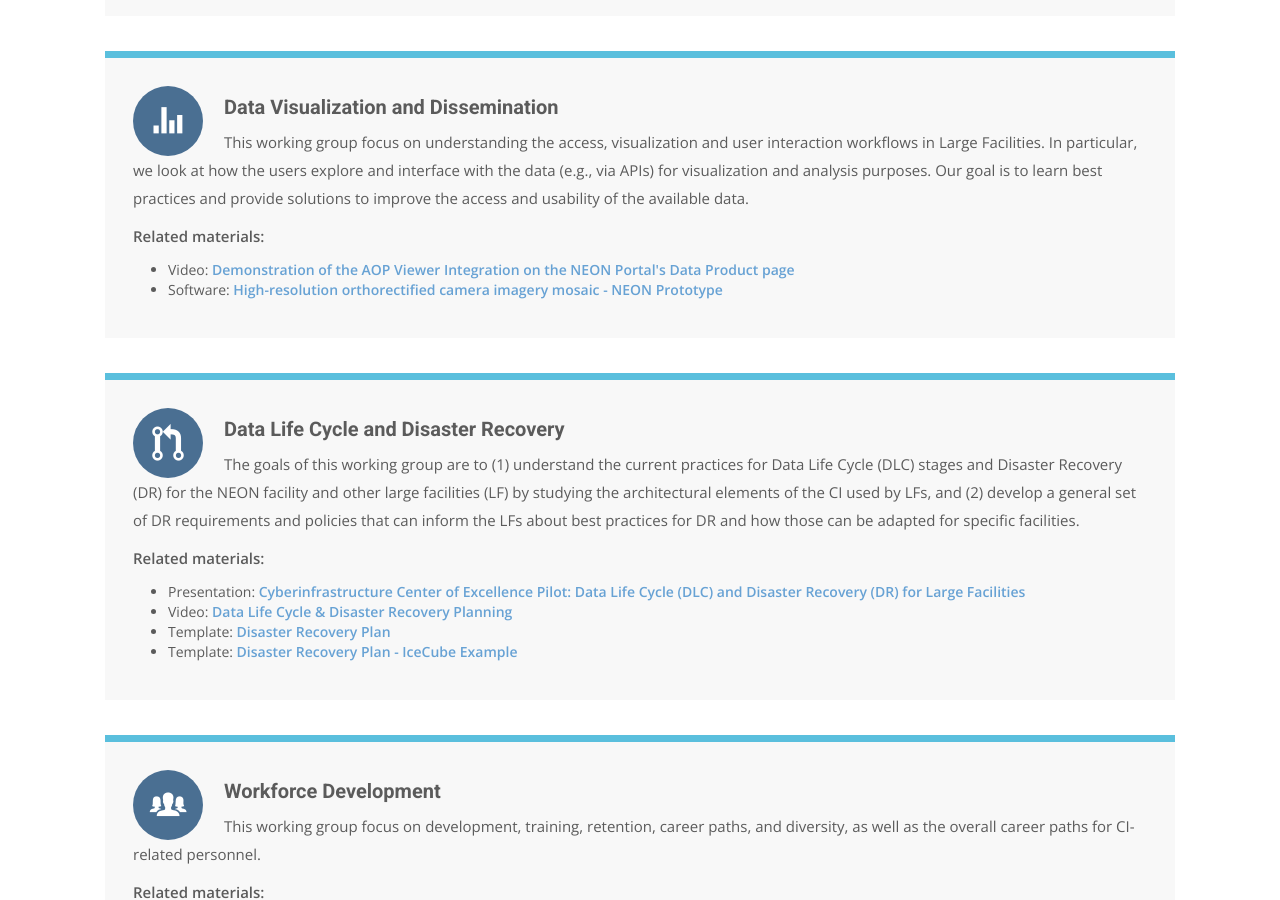
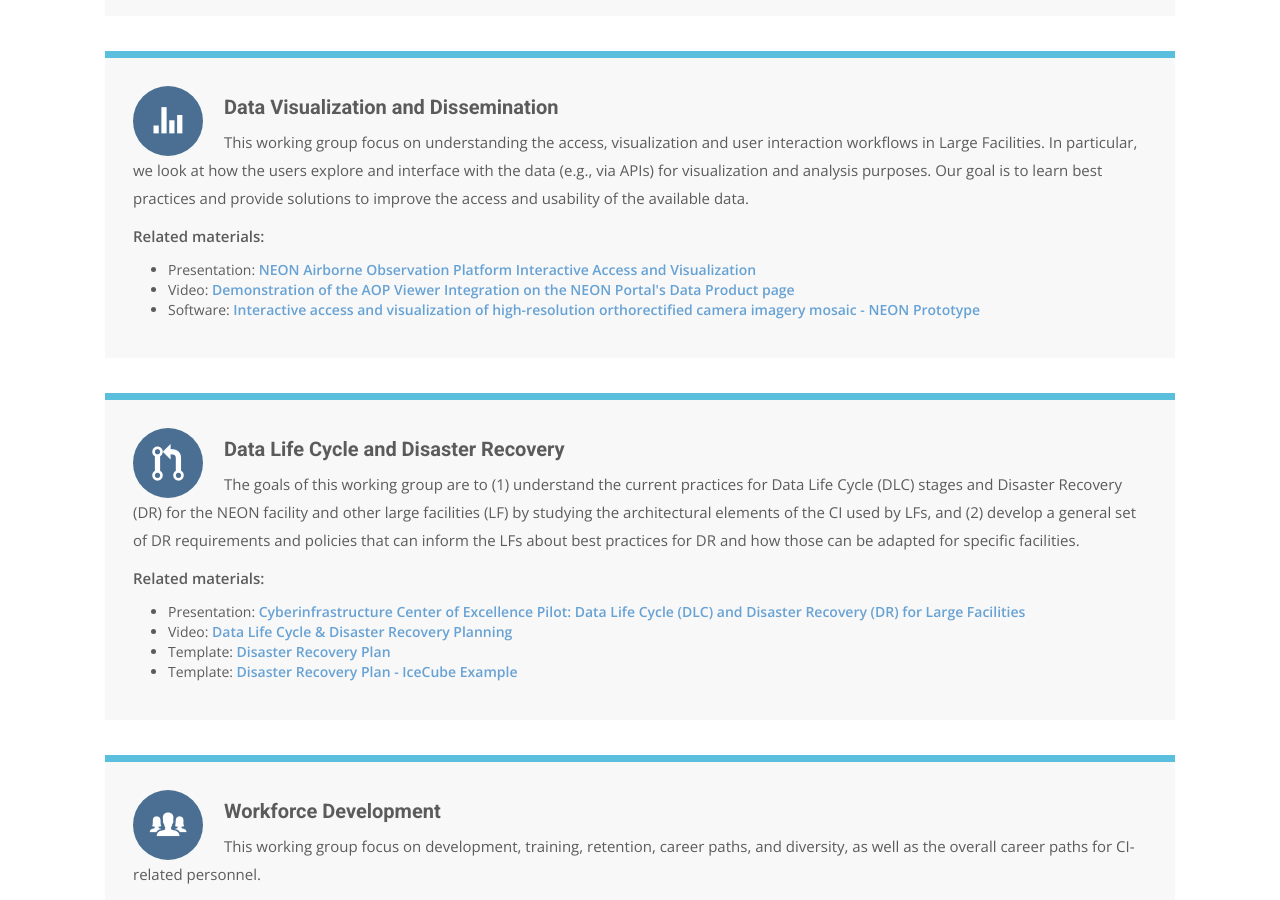
Before and after one commit to cicoe/cicoe.github.io, a Jekyll site: the page built from working_groups.html, in a window 1280 px wide and 900 px high, scrolled down 1783 px. Built offline with Jekyll 4.4.1, drawn with Linux system fonts in a browser that asks for light colours; nearby versions of some CDN libraries; some web fonts are replaced.

Commit message:
Updated products

```diff
--- a/_data/presentations.yml
+++ b/_data/presentations.yml
@@ -1,3 +1,10 @@
+
+- title: "NEON Airborne Observation Platform Interactive Access and Visualization"
+  file: "CICoE-NEON-AOP-Viewer.pdf"
+  author: "Steve Petruzza and Valerio Pascucci"
+  venue: ""
+  working_group: "Data Visualization and Dissemination"
+
 - title: "Cyberinfrastructure Center of Excellence Pilot: Data Life Cycle (DLC) and Disaster Recovery (DR) for Large Facilities"
   file: "CICoE-DLC-DR-Webinar-Public-Final.pdf"
   author: "Anirban Mandal"
--- a/_data/software.yml
+++ b/_data/software.yml
@@ -4,7 +4,7 @@
   link: "https://github.com/cicoe"
   working_group: ""
 
-- title: "High-resolution orthorectified camera imagery mosaic - NEON Prototype"
+- title: "Interactive access and visualization of high-resolution orthorectified camera imagery mosaic - NEON Prototype"
   desc: "Level 1 high-resolution orthorectified camera images are mosaiced and tiled into 1 km by 1 km data sets. Mosiac is output onto a fixed, uniform spatial grid using nearest-neighbor resampling; spatial resolution is maintained at 0.1 m."
   link: "https://cert-data.neonscience.org/data-products/DP3.30010.001"
   working_group: "Data Visualization and Dissemination"
```
Also changed, not shown: 1 other file.
